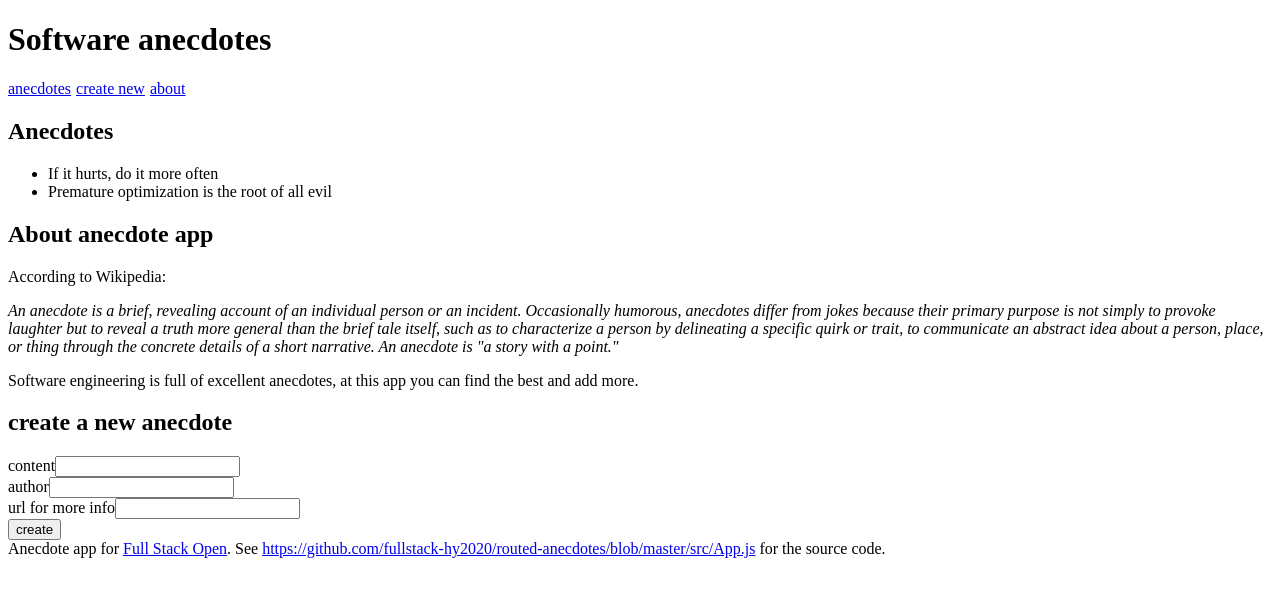
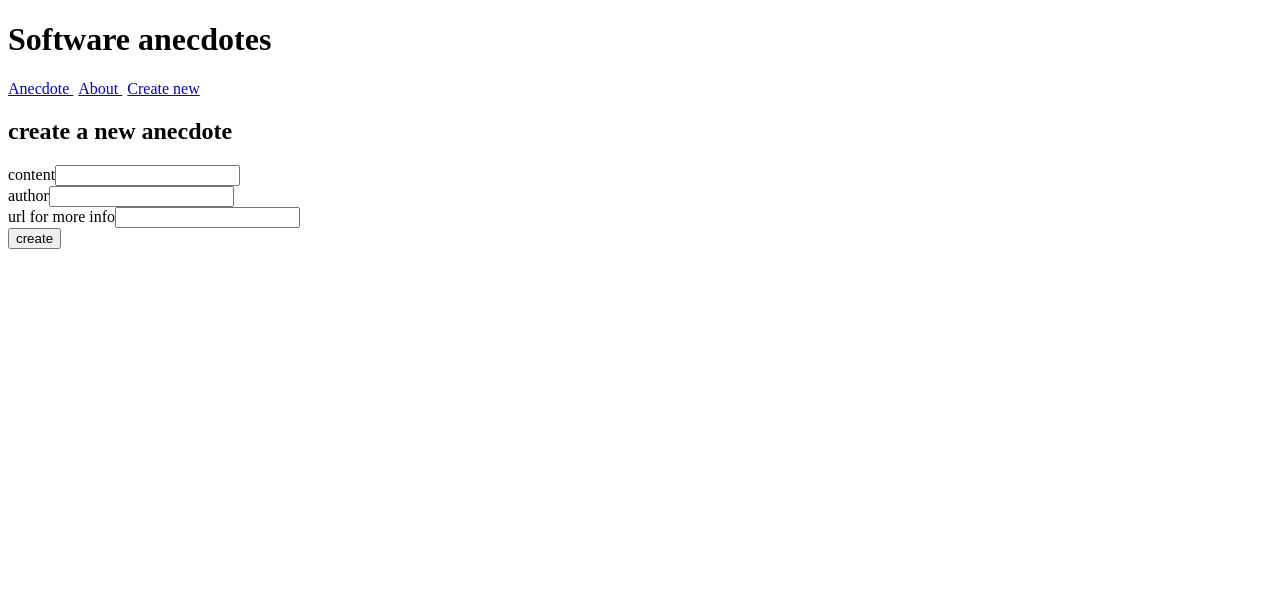
Before and after one commit to Ademola101/Routed-Anecdote, a React (Create React App) app: page /create-new in a window 1280 px wide. Shown: the top 596 px of the page. Built offline with nearby package versions, Linux system fonts and the light colour scheme.

Commit message:
first attempt works

```diff
--- a/package.json
+++ b/package.json
@@ -8,6 +8,7 @@
     "@testing-library/user-event": "^14.1.1",
     "react": "^18.0.0",
     "react-dom": "^18.0.0",
+    "react-router-dom": "^6.3.0",
     "react-scripts": "5.0.1",
     "web-vitals": "^2.1.4"
   },
--- a/src/App.js
+++ b/src/App.js
@@ -1,14 +1,25 @@
 import { useState } from 'react'
+import CreateNew from './Components/CreateNew'
+import { BrowserRouter as Router, Route, Routes, Link} from 'react-router-dom'
+import About from './Components/About'
+import Footer from './Components/Footer'
 
 const Menu = () => {
   const padding = {
     paddingRight: 5
   }
   return (
+    // <div>
+    //   <a href='#' style={padding}>anecdotes</a>
+    //   <a href='#' style={padding}>create new</a>
+    //   <a href='#' style={padding}>about</a>
+    // </div>
+
     <div>
-      <a href='#' style={padding}>anecdotes</a>
-      <a href='#' style={padding}>create new</a>
-      <a href='#' style={padding}>about</a>
+
+      <Link style={padding} to = '/anecdotes' > Anecdote </Link>
+      <Link style={padding} to = '/about' > About </Link>
+      <Link style={padding} to = '/create-new' > Create new </Link>
     </div>
   )
 }
@@ -22,66 +33,6 @@ const AnecdoteList = ({ anecdotes }) => (
   </div>
 )
 
-const About = () => (
-  <div>
-    <h2>About anecdote app</h2>
-    <p>According to Wikipedia:</p>
-
-    <em>An anecdote is a brief, revealing account of an individual person or an incident.
-      Occasionally humorous, anecdotes differ from jokes because their primary purpose is not simply to provoke laughter but to reveal a truth more general than the brief tale itself,
-      such as to characterize a person by delineating a specific quirk or trait, to communicate an abstract idea about a person, place, or thing through the concrete details of a short narrative.
-      An anecdote is "a story with a point."</em>
-
-    <p>Software engineering is full of excellent anecdotes, at this app you can find the best and add more.</p>
-  </div>
-)
-
-const Footer = () => (
-  <div>
-    Anecdote app for <a href='https://fullstackopen.com/'>Full Stack Open</a>.
-
-    See <a href='https://github.com/fullstack-hy2020/routed-anecdotes/blob/master/src/App.js'>https://github.com/fullstack-hy2020/routed-anecdotes/blob/master/src/App.js</a> for the source code.
-  </div>
-)
-
-const CreateNew = (props) => {
-  const [content, setContent] = useState('')
-  const [author, setAuthor] = useState('')
-  const [info, setInfo] = useState('')
-
-
-  const handleSubmit = (e) => {
-    e.preventDefault()
-    props.addNew({
-      content,
-      author,
-      info,
-      votes: 0
-    })
-  }
-
-  return (
-    <div>
-      <h2>create a new anecdote</h2>
-      <form onSubmit={handleSubmit}>
-        <div>
-          content
-          <input name='content' value={content} onChange={(e) => setContent(e.target.value)} />
-        </div>
-        <div>
-          author
-          <input name='author' value={author} onChange={(e) => setAuthor(e.target.value)} />
-        </div>
-        <div>
-          url for more info
-          <input name='info' value={info} onChange={(e)=> setInfo(e.target.value)} />
-        </div>
-        <button>create</button>
-      </form>
-    </div>
-  )
-
-}
 
 const App = () => {
   const [anecdotes, setAnecdotes] = useState([
@@ -123,14 +74,21 @@ const App = () => {
   }
 
   return (
-    <div>
+    <Router>
+<div>
       <h1>Software anecdotes</h1>
       <Menu />
-      <AnecdoteList anecdotes={anecdotes} />
-      <About />
-      <CreateNew addNew={addNew} />
-      <Footer />
-    </div>
+       </div>
+
+    <Routes>
+
+      <Route path='/anecdotes' element ={<AnecdoteList anecdotes={anecdotes}/>}/>
+      <Route path='/about' element ={<About/>}/>
+      <Route path='/create-new' element ={<CreateNew/>}/>
+    </Routes>
+
+    </Router>
+
   )
 }
 
--- /dev/null
+++ b/src/Components/About.jsx
@@ -0,0 +1,16 @@
+const About = () => (
+  <div>
+    <h2>About anecdote app</h2>
+    <p>According to Wikipedia:</p>
+
+    <em>An anecdote is a brief, revealing account of an individual person or an incident.
+      Occasionally humorous, anecdotes differ from jokes because their primary purpose is not simply to provoke laughter but to reveal a truth more general than the brief tale itself,
+      such as to characterize a person by delineating a specific quirk or trait, to communicate an abstract idea about a person, place, or thing through the concrete details of a short narrative.
+      An anecdote is "a story with a point."</em>
+
+    <p>Software engineering is full of excellent anecdotes, at this app you can find the best and add more.</p>
+  </div>
+)
+
+
+export default About
--- /dev/null
+++ b/src/Components/CreateNew.jsx
@@ -0,0 +1,45 @@
+import { useState } from 'react'
+const CreateNew = (props) => {
+  const [content, setContent] = useState('')
+  const [author, setAuthor] = useState('')
+  const [info, setInfo] = useState('')
+
+
+  const handleSubmit = (e) => {
+    e.preventDefault()
+    props.addNew({
+      content,
+      author,
+      info,
+      votes: 0
+    })
+  }
+
+  return (
+    <div>
+      <h2>create a new anecdote</h2>
+      <form onSubmit={handleSubmit}>
+        <div>
+           <label htmlFor="content"> content
+           <input name='content' value={content} onChange={(e) => setContent(e.target.value)} />
+           </label>
+
+        </div>
+        <div>
+          author
+          <input name='author' value={author} onChange={(e) => setAuthor(e.target.value)} />
+        </div>
+        <div>
+          url for more info
+          <input name='info' value={info} onChange={(e)=> setInfo(e.target.value)} />
+        </div>
+        <button>create</button>
+      </form>
+
+
+    </div>
+  )
+
+}
+
+export default CreateNew
--- /dev/null
+++ b/src/Components/Footer.jsx
@@ -0,0 +1,9 @@
+const Footer = () => (
+  <div>
+    Anecdote app for <a href='https://fullstackopen.com/'>Full Stack Open</a>.
+
+    See <a href='https://github.com/fullstack-hy2020/routed-anecdotes/blob/master/src/App.js'>https://github.com/fullstack-hy2020/routed-anecdotes/blob/master/src/App.js</a> for the source code.
+  </div>
+)
+
+export default Footer
```
Also changed, not shown: 1 other file (tests, documents, lock files or other folders).
